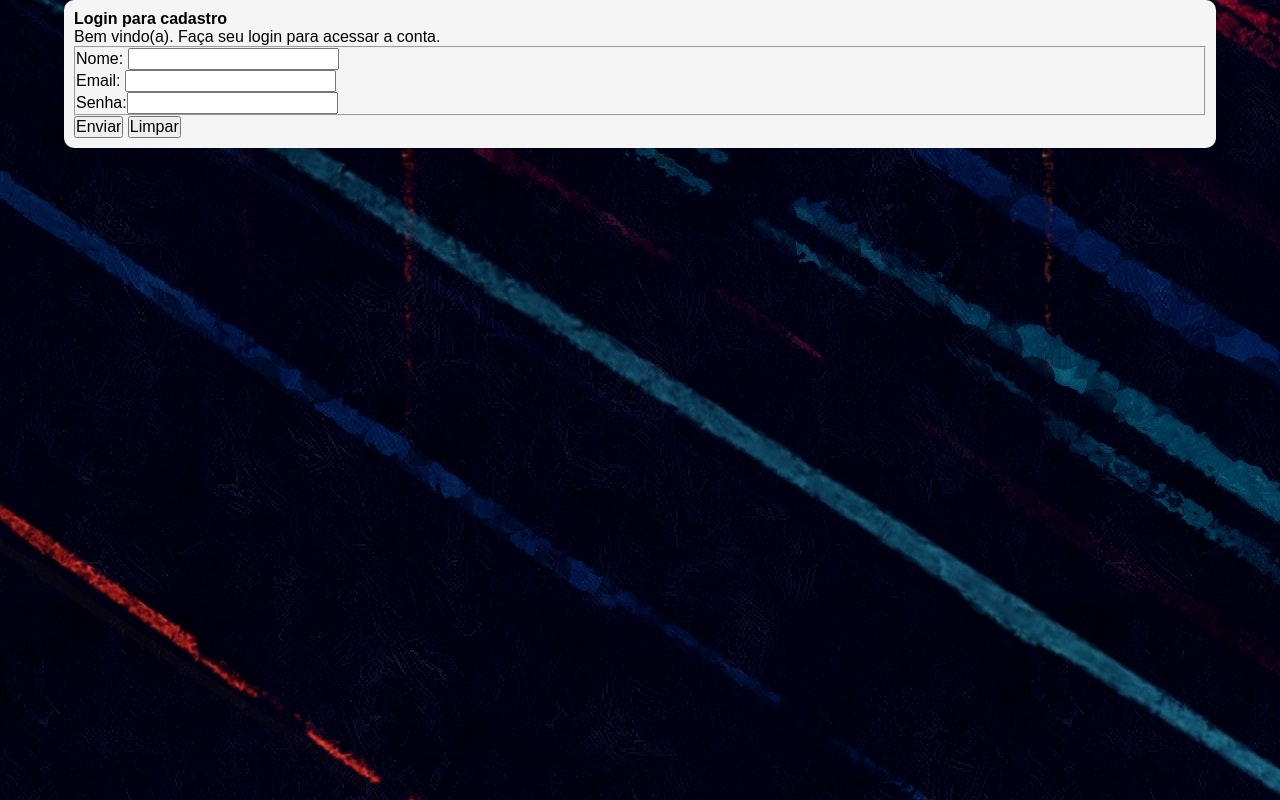
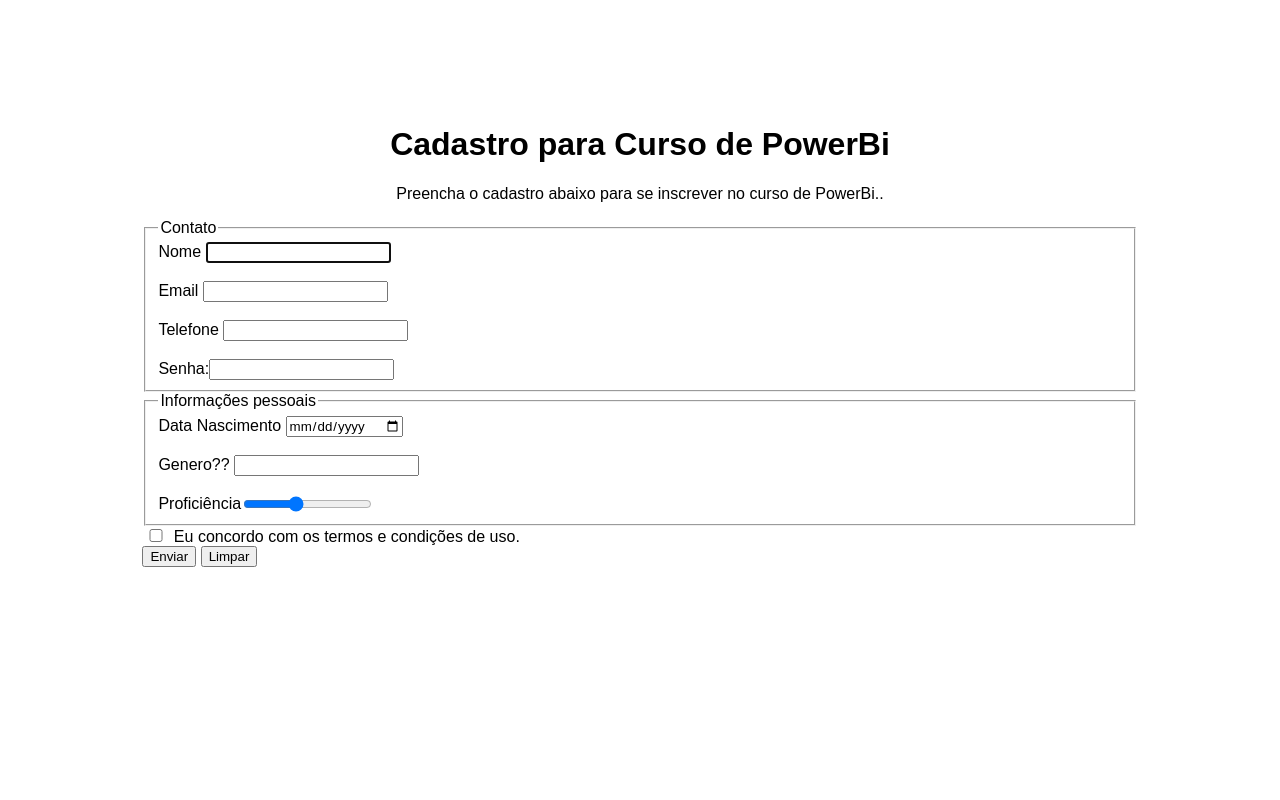
Before and after one commit to RodDornelles/TrabalhoADS, a PHP site: page / in a window 1280 px wide. Run offline with PHP 8.4, Linux system fonts and the light colour scheme.

Commit message:
alteração geral

```diff
--- a/estilos/retrato.css
+++ /dev/null
@@ -1,8 +0,0 @@
-@charset "UTF-8";
-
-/* configuração add para dispositivo movel(portrait)   */
-
-body {
-    background-image: url(../Img/pexels-mnm-zameer-3308588\ -\ Copia.jpg);
-    background-position: center bottom;
-}
--- a/estilos/style.css
+++ b/estilos/style.css
@@ -1,31 +1,66 @@
-@charset "UTF-8";
+* {
+    font-family: 'Montserrat', sans-serif;
+  }
 
-/* Configurações gerais */
+  body {
+    height: 80vh;
+    margin-top: 5rem;
+    background-image: url();
+    background-repeat: no-repeat;
+    background-position: center;
+    background-size: cover;
+    padding: 10px;
+  }
 
-*{
-    margin: 0px;
-    padding: 0px;
-    font-size: 1.0em;
-    font-family: Arial, Helvetica, sans-serif;
-    box-sizing: border-box;
+  .form {
+    background-color: #fff;
+    border-radius: 5px;
+    padding: 15px 25px;
+    width: 80%;
+    margin: 0 auto;
+  }
 
-}
+  .checkbox {
+    width: 20px !important;
+  }
 
-body, html{
-    width: 100vw;
-    height: 100vh;
+  .first-section input {
+    width: 85%;
+    height: 25px;
+    margin-left: 5px;
+  }
 
-}
+  .second-section input{
+    width: 80%;
+    height: 25px;
+    margin-left: 5px;
+  }
 
-body  {
-    background: url(../Img/pexels-mnm-zameer-3308588\ -\ Copia.jpg) no-repeat;
-}
+  .form h1, p {
+    text-align: center;
+  }
+  button {
+    border: none;
+    color: white;
+    background: #1560BD;
+    padding: 8px 25px;
+    border-radius: 5px;
+    display: block;
+    margin: 20px auto 10px auto;
+    width: 120px;
+  }
 
-main {
-    background-color: whitesmoke;
-    width: 90vw;
-    margin: auto;
-    border-radius: 10px;
-    padding: 10px;
+  .second-section {
+    margin-top: 15px;
+  }
 
-}
+  .proficiency {
+    display: flex;
+    align-items: center;
+  }
+
+  .terms {
+    margin-top: 15px;
+    display: flex;
+    align-items: center;
+  }
--- a/index.html
+++ b/index.html
@@ -5,34 +5,48 @@
     <meta http-equiv="X-UA-Compatible" content="IE=edge">
     <meta name="viewport" content="width=device-width, initial-scale=1.0">
     <link rel="stylesheet" href="estilos/style.css" media="all">
-    <link rel="stylesheet" href="estilos/retrato.css" media="screen and (orientation portrait)">
-    <link rel="stylesheet" href="estilos/paisagem.css" media="screen and (orientation: landscape)">
 
 <title>Login</title>
 </head>
 <body>
-    <main>
-    <h1>Login para cadastro</h1>
-    <p>Bem vindo(a). Faça seu login para acessar a conta.</p>
+    <div class="form">
+    <h1>Cadastro para Curso de PowerBi</h1>
+    <p>Preencha o cadastro abaixo para se inscrever no curso de PowerBi..</p>
     <form action="cadastro.php" method="post" autocomplete="on">
-    <fieldset>
-    <p>
-        <label for="inome">Nome:</label> <input type="text" name="nome" id="inome" autocomplete="email" required maxlength="35">
-    </p>
+    <fieldset class="Primeira-parte">
+      <legend>Contato</legend>
+      <label for="name">Nome</label>
+      <input autofocus type="text" id="iname" name="name" autofocus autocomplete="on" required> <br><br>
+      <label for="email">Email</label>
+      <input type="email" id="iemail"> <br><br>
+      <label for="tel">Telefone</label>
+      <input type="tel" id="itel" placeholder=""> <br><br>
+      <label for="isenha">Senha:</label><input type="password" name="senha" id="isenha" required minlength="6" maxlength="8" autocomplete="new-password">
+    </fieldset>
+    <fieldset class="Segunda-parte">
+        <legend>Informações pessoais</legend>
+        <label for="dob">Data Nascimento</label>
+        <input type="date" id="dob"> <br><br>
+          <label for="gender">Genero??</label>
+        <input list="genders" name="gender" id="gender">
+        <datalist id="genders">
+          <option value="femin">
+          <option value="masc">
+          <option value="outro">
+        </datalist><br><br>
+       <div class="proficiency">
+          <label for="profeciency">Proficiência</label>
+        <input type="range" value="4" max="10" id="profeciency" name="profeciency">
+       </div>
+       </fieldset>
 
-    <p>
-        <label for="iemail">Email:</label> <input type="email" name="email" id="iemail" required>
-    </p>
-   <p>
-    <label for="isenha">Senha:</label><input type="password" name="senha" id="isenha" required minlength="6" maxlength="8" autocomplete="new-password">
-   </p>
-   </fieldset>
-
-    <p>
-        <input type="submit" value="Enviar">
-        <input type="reset"value="Limpar">
-    </p>
+       <div class="termos">
+        <input type="checkbox" id="scales" name="scales" class="checkbox">
+      <label for="scales">Eu concordo com os termos e condições de uso.</label>
+     </div>
+     <input type="submit" value="Enviar">
+     <input type="reset"value="Limpar">
     </form>
-</main>
+</div>
 </body>
 </html>
```
Also changed, not shown: Img/FundoCelular.jpg (added), Img/FundoPC.jpg (added), Img/back-pc.jpg (added), Img/back-phone.jpg (added), Img/back-tablet.jpg (added).
